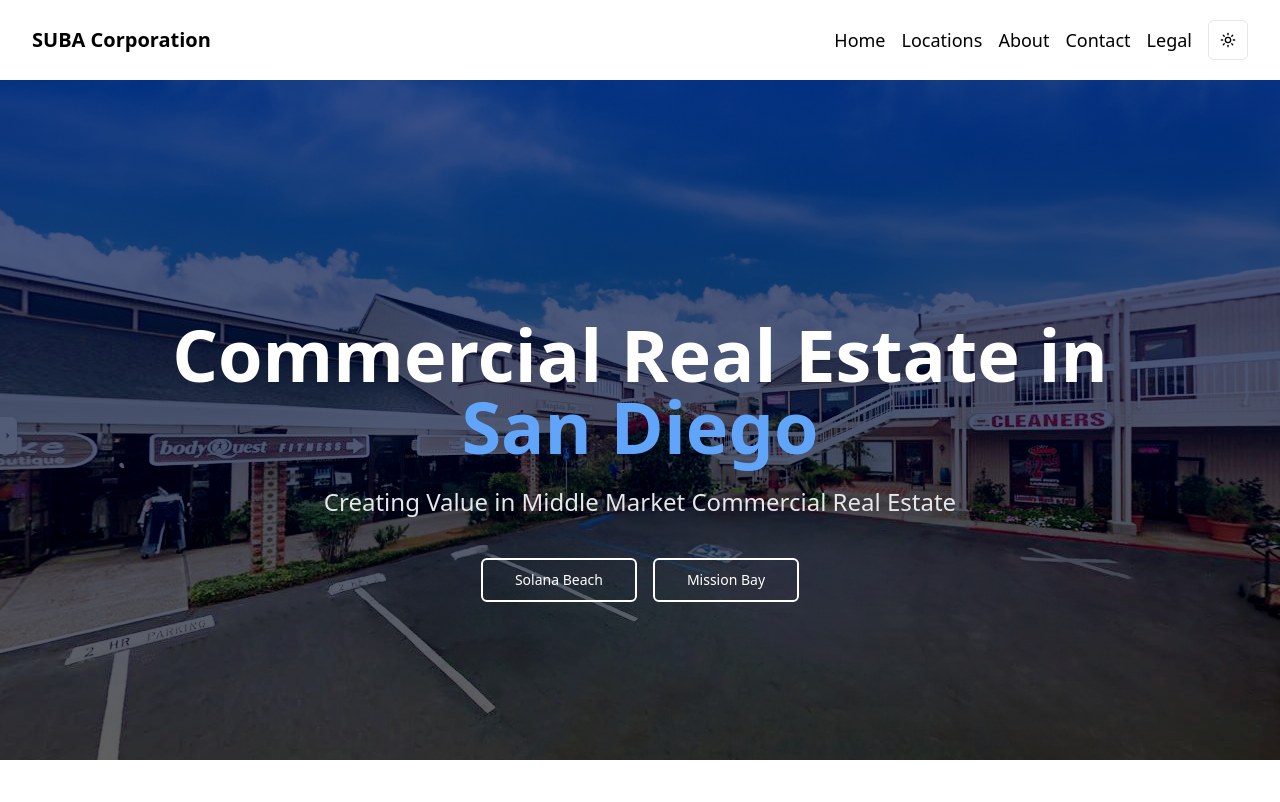
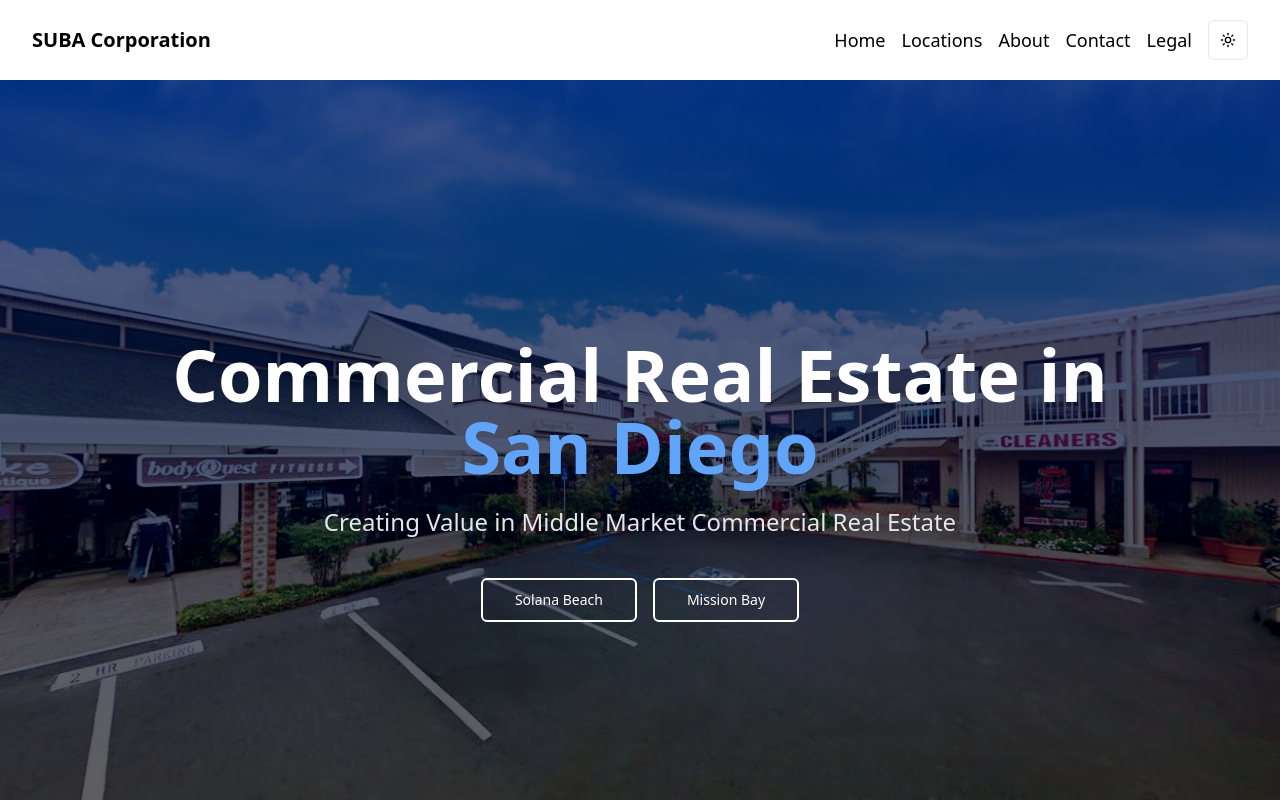
Before and after one commit to WilliamGiammona/subacorp, a Next.js app: page / in a window 1280 px wide. Shown: the top 802 px of the page. Built offline with nearby package versions, Linux system fonts and the light colour scheme.

Commit message:
refactor

```diff
--- a/app/(locations)/solana-beach/page.tsx
+++ b/app/(locations)/solana-beach/page.tsx
@@ -194,7 +194,7 @@ export default function SolanaBeach() {
         </div>
       )}
 
-      <div className="bg-white dark:bg-gray-800 shadow-sm py-8">
+      <div className="bg-white dark:bg-[#111827] shadow-sm py-8">
         <div className="max-w-7xl mx-auto px-4 sm:px-6 lg:px-8">
           <h1 className="text-3xl font-bold text-gray-900 dark:text-white">
             Mercado Del Sol Location
--- a/app/Hero.tsx
+++ b/app/Hero.tsx
@@ -3,8 +3,8 @@ import Link from "next/link";
 
 export default function HeroSection() {
   return (
-    <div className="relative min-h-[calc(100vh-80px)]">
-      <div className="relative h-[85vh]">
+    <div className="relative ">
+      <div className="relative h-[calc(100vh-80px)]">
         {/* Background Image with Blue Overlay */}
         <div
           className="absolute inset-0"
--- a/app/components/ui/navigation/NavBar.tsx
+++ b/app/components/ui/navigation/NavBar.tsx
@@ -11,7 +11,7 @@ export default function NavBar() {
   const [isDropdownOpen, setIsDropdownOpen] = useState(false);
 
   return (
-    <nav className="bg-white dark:bg-[#111827] shadow-sm md:py-2">
+    <nav className="bg-white dark:bg-[#1f2937] shadow-sm md:py-2">
       <div className="max-w-7xl mx-auto px-4 sm:px-6 lg:px-8">
         <div className="flex items-center justify-between h-16">
           <h1 className="font-bold text-xl">SUBA Corporation</h1>
```
